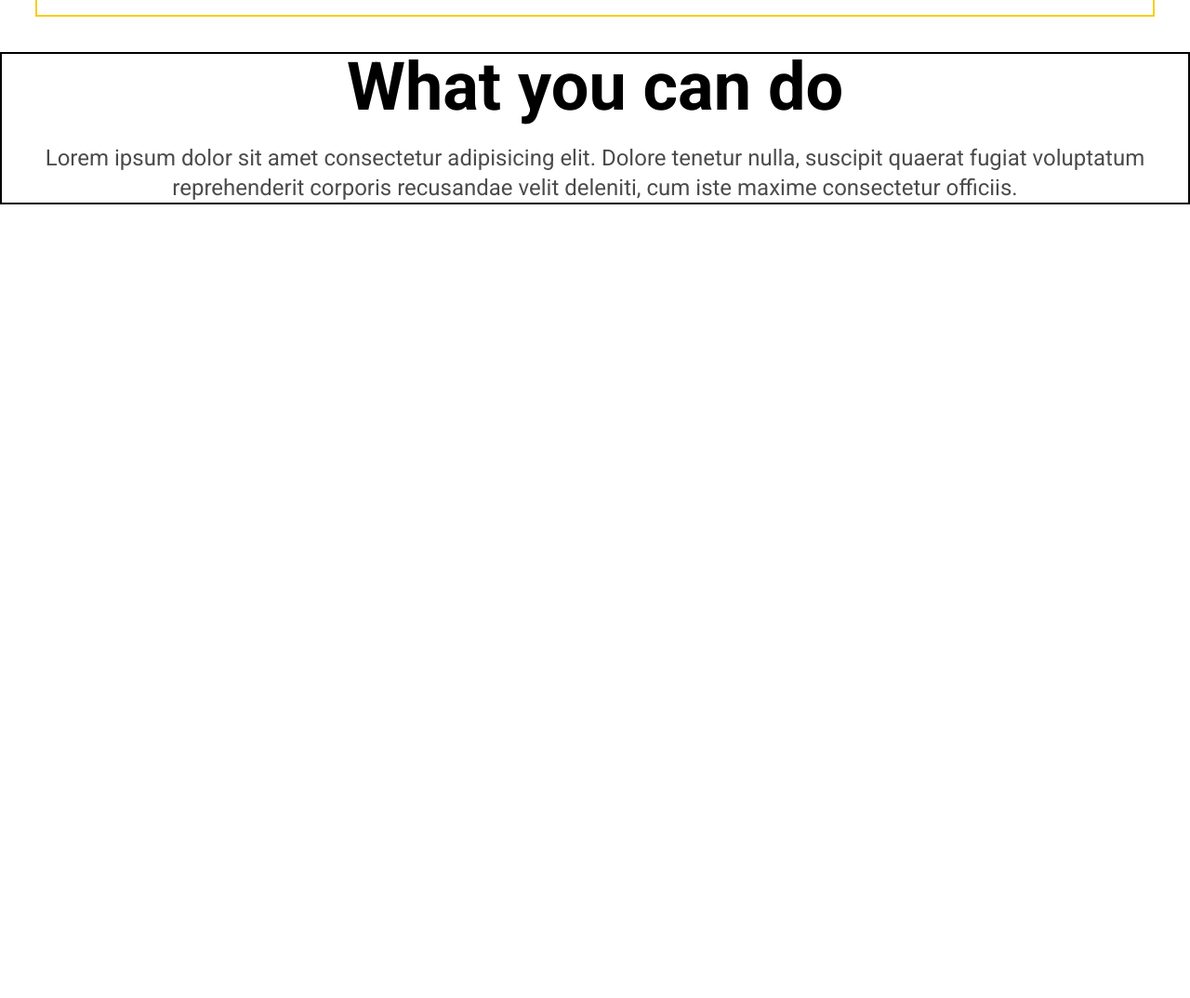
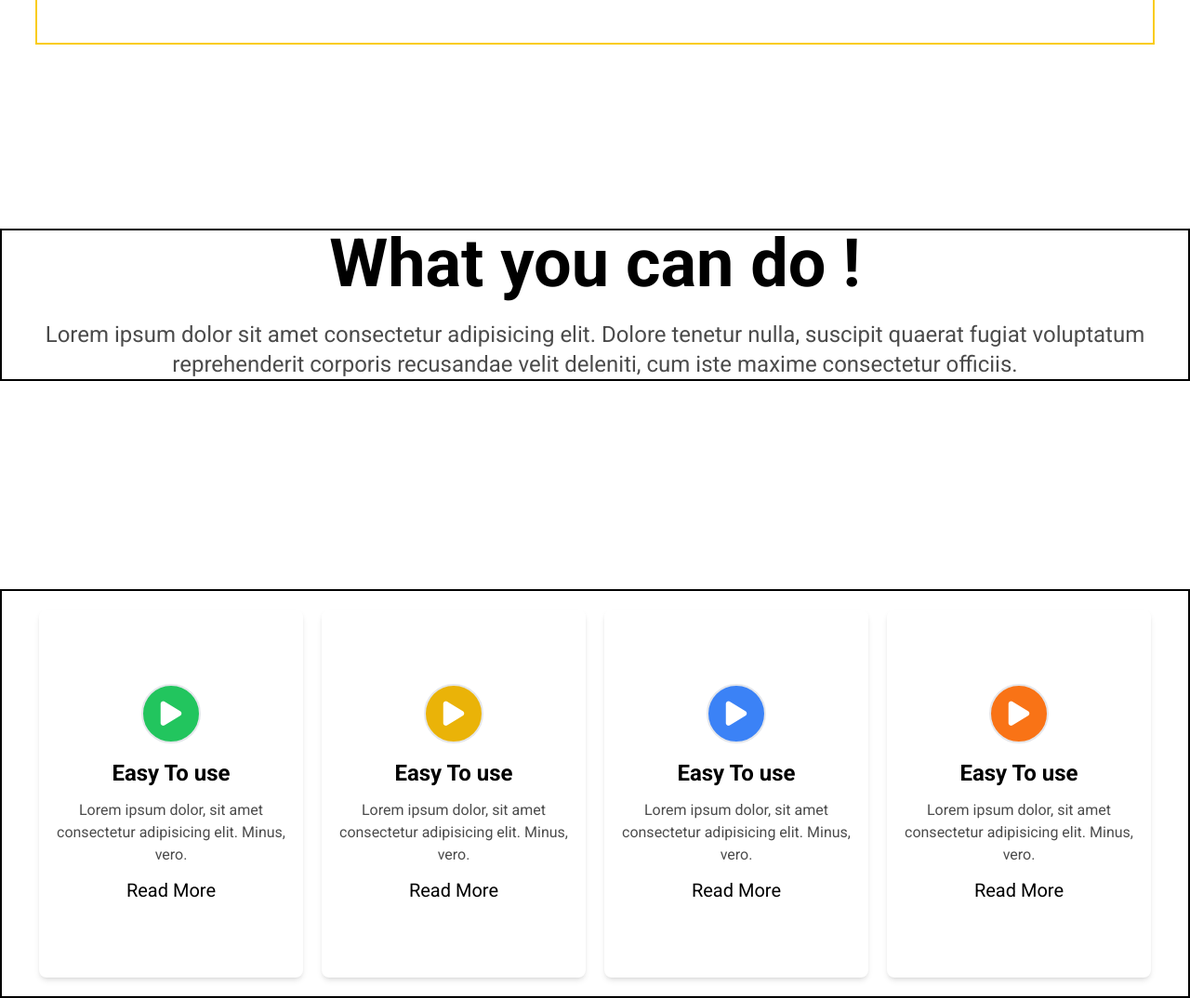
Before and after one commit to oworkmahade/Project-Appie, a plain HTML site: page index.html in a window 1280 px wide. Shown: the part 1322-2396 px from the top of the page at 93% size. Before the commit the page ends 1542 px from the top, so only its background shows below. Drawn offline with nearby package versions, Linux system fonts and the light colour scheme.

Commit message:
easy-to-use done

```diff
--- a/index.html
+++ b/index.html
@@ -28,17 +28,16 @@
         <section class="nav border-green-600 border-2 bg-[#0e1233] ">
             <div
                 class="container border-white border-2 min-h-2 mx-auto my-2 flex flex-row justify-between items-center">
-                <div class="nav-logo-menu-container flex flex-row items-center gap-8">
+                <div class="nav-logo-menu-container flex flex-row items-center gap-4">
                     <div class="nav-logo min-h-2">
-                        <img class="w-16 lg:w-36 h-auto" src="./images/appie-logo/logo.png" alt="">
+                        <img class="w-16 lg:w-48 h-auto" src="./images/appie-logo/logo.png" alt="">
                     </div>
                     <div class="nav-menu-container p-4">
                         <ul
-                            class="nav-menu text-white text-roboto lg:text-xl  lg:font-[500] hidden lg:flex flex-row lg:space-x-5  items-center">
+                            class="nav-menu text-white text-roboto lg:text-2xl lg:font-[500] hidden lg:flex flex-row lg:space-x-5  items-center">
                             <li><a class="hover:text-orange-600" href="#">Home</a></li>
                             <li><a class="hover:text-orange-600" href="#">About Us</a></li>
                             <li><a class="hover:text-orange-600" href="#">Pages</a></li>
-                            <li><a class="hover:text-orange-600" href="#">Mega Menu</a></li>
                             <li><a class="hover:text-orange-600" href="#">Blog</a></li>
                             <li><a class="hover:text-orange-600" href="#">Contact</a></li>
                         </ul>
@@ -46,7 +45,7 @@
                 </div>
 
                 <div
-                    class="nav-login-started-container p-1 lg:p-1 text-white text-lg lg:text-xl text-roboto font-[500] hidden lg:flex flex-row">
+                    class="nav-login-started-container p-1 lg:p-1 text-white text-lg md:xl lg:text-2xl text-roboto md:font-[400] lg:font-[500] hidden lg:flex flex-row">
                     <button class="hover:text-orange-600 p-2 lg:p-5" type="button"><i
                             class="fa-solid fa-right-to-bracket mr-2"></i>
                         Login</button>
@@ -69,13 +68,15 @@
                     Showcase your <span class="text-[#d33c25]">App</span></h3>
                 <p class="opacity-70 text-xl py-5">Lorem ipsum dolor sit amet consectetur adipisicing elit.
                 </p>
-                <div class="banner-btn flex justify-center gap-5">
+                <div class="banner-btn flex flex-col lg:flex-row justify-center gap-5">
                     <button
                         class=" bg-[#d33c25] px-5 py-2 rounded-lg bg-transparent border-orange-600 border-2 text-orange-600"
                         type="button">Get a Quote</button>
 
-                    <button class="" type="button"><i class="fa-solid fa-circle-play mr-4"></i>Play
-                        Video</button>
+                    <div class="play-video flex justify-center items-center">
+                        <i class="fa-solid fa-circle-play  mr-2 lg:mr-4 text-3xl"></i>
+                        <button>Play Video</button>
+                    </div>
                 </div>
 
                 <div class="banner-img translate-y-16 lg:translate-y-48 border-yellow-400 border-2">
@@ -85,15 +86,89 @@
         </section>
     </header>
     <main>
-        <div class="you-can-do">
-            <div class="container border-black border-2 min-h-10 mx-auto mt-56">
-                <h3 class="text-5xl lg:text-7xl font-bold text-roboto text-center">What you can do</h3>
-                <p class="text-xl lg:text-2xl text-center opacity-70 text-roboto mt-6">Lorem ipsum dolor sit amet
+        <section class="you-can-do">
+            <div class="container border-black border-2 mx-auto mt-28
+             lg:mt-96">
+                <h3 class="text-5xl lg:text-7xl font-bold text-roboto text-center">What you can do !</h3>
+                <p class="text-lg lg:text-2xl text-center opacity-70 text-roboto mt-6">Lorem ipsum dolor sit amet
                     consectetur
                     adipisicing elit. Dolore tenetur nulla, suscipit quaerat fugiat voluptatum reprehenderit corporis
                     recusandae velit deleniti, cum iste maxime consectetur officiis.</p>
             </div>
-        </div>
+        </section>
+
+
+        <section class="easy-to-use">
+            <div
+                class="container mx-auto border-black border-2 mt-4 lg:mt-56 grid grid-cols-1 md:grid-cols-2 lg:grid-cols-4 gap-5 py-5 px-5 lg:px-10">
+
+                <div class="card-easy-to-use flex flex-col justify-center items-center shadow-md p-4 rounded-lg">
+                    <div
+                        class="card-image bg-green-500 border-2 w-16 h-16 flex justify-center items-center rounded-full mt-16">
+                        <i class="fa-solid fa-play text-white text-3xl"></i>
+                    </div>
+
+                    <h3 class="card-title text-roboto text-2xl mt-4 font-bold">Easy To use</h3>
+                    <p class="card-description text-roboto opacity-70 py-3 text-center">Lorem ipsum dolor, sit amet
+                        consectetur
+                        adipisicing
+                        elit. Minus, vero.
+                    </p>
+                    <button class="read-more text-roboto text-xl mb-16">Read More</button>
+                </div>
+
+
+                <div class="card-easy-to-use flex flex-col justify-center items-center  shadow-md p-4 rounded-lg">
+                    <div
+                        class="card-image  bg-yellow-500 border-2 w-16 h-16 flex justify-center items-center rounded-full mt-16">
+                        <i class="fa-solid fa-play text-white text-3xl"></i>
+                    </div>
+
+                    <h3 class="card-title text-roboto text-2xl mt-4 font-bold">Easy To use</h3>
+                    <p class="card-description text-roboto opacity-70 py-3 text-center">Lorem ipsum dolor, sit amet
+                        consectetur
+                        adipisicing
+                        elit. Minus, vero.
+                    </p>
+                    <button class="read-more text-roboto text-xl mb-16">Read More</button>
+                </div>
+
+
+                <div class="card-easy-to-use flex flex-col justify-center items-center shadow-md p-4 rounded-lg">
+                    <div
+                        class="card-image bg-blue-500 border-2 w-16 h-16 flex justify-center items-center rounded-full mt-16">
+                        <i class="fa-solid fa-play text-white text-3xl"></i>
+                    </div>
+
+                    <h3 class="card-title text-roboto text-2xl mt-4 font-bold">Easy To use</h3>
+                    <p class="card-description text-roboto opacity-70 py-3 text-center">Lorem ipsum dolor, sit amet
+                        consectetur
+                        adipisicing
+                        elit. Minus, vero.
+                    </p>
+                    <button class="read-more text-roboto text-xl mb-16">Read More</button>
+                </div>
+
+
+                <div class="card-easy-to-use flex flex-col justify-center items-center shadow-md p-4 rounded-lg">
+                    <div
+                        class="card-image bg-orange-500 border-2 w-16 h-16 flex justify-center items-center rounded-full mt-16">
+                        <i class="fa-solid fa-play text-white text-3xl"></i>
+                    </div>
+
+                    <h3 class="card-title text-roboto text-2xl mt-4 font-bold">Easy To use</h3>
+                    <p class="card-description text-roboto opacity-70 py-3 text-center">Lorem ipsum dolor, sit amet
+                        consectetur
+                        adipisicing
+                        elit. Minus, vero.
+                    </p>
+                    <button class="read-more text-roboto text-xl mb-16">Read More</button>
+                </div>
+
+            </div>
+        </section>
+
+
     </main>
     <footer></footer>
 </body>
```
